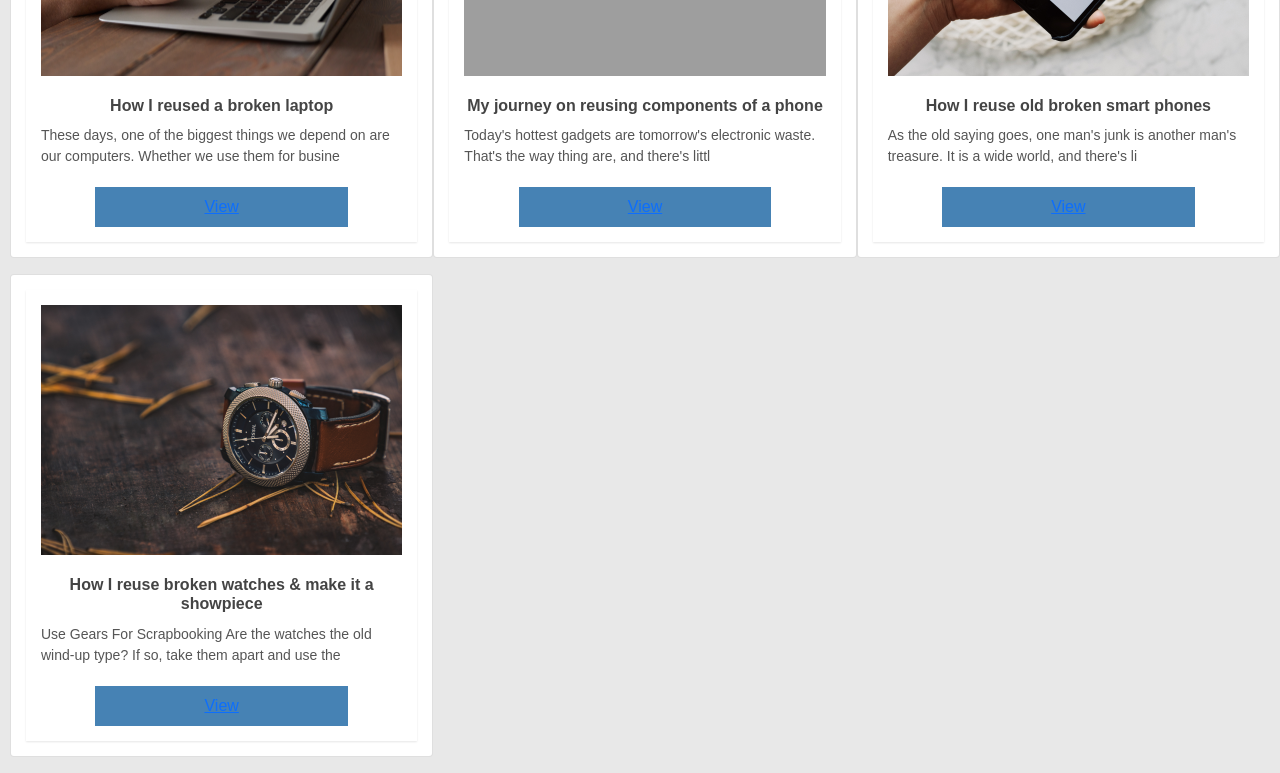
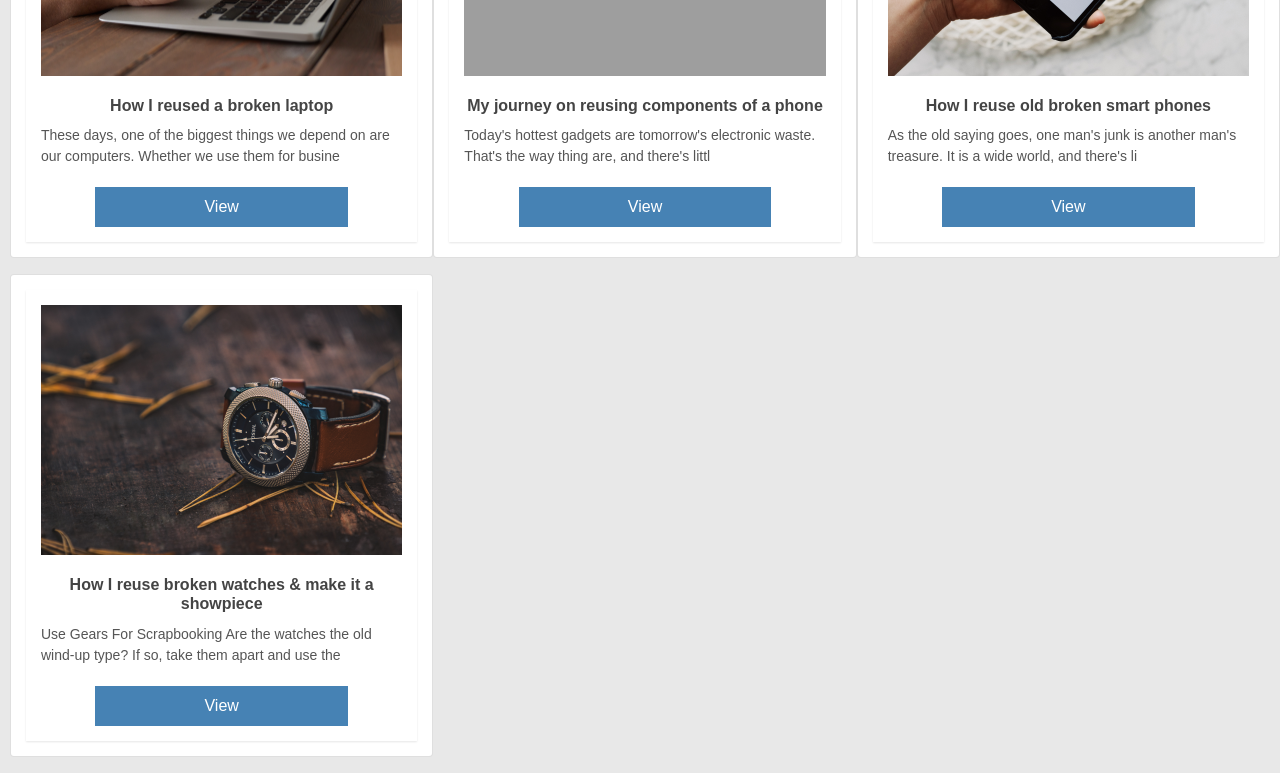
Before and after one commit to Husain-Jinia/Django-Ewaah, a Django app: page /blogs in a window 1280 px wide. Shown: the part 285-1058 px from the top of the page. Run offline with Django 3.2, Linux system fonts and the light colour scheme; data comes from the database, SQL or seed files in the repository; both versions use the stored data as it was after the commit; grey boxes are pictures that could not be loaded.

Commit message:
minor changes

```diff
--- a/Ewaah/blog/templates/blog/blogpage.html
+++ b/Ewaah/blog/templates/blog/blogpage.html
@@ -13,7 +13,7 @@
               <p>{{blog.cardDescription}}</p>
             </div>
             <div class="btn-wrapper">
-              <button class="view-btn" data-src="https://source.unsplash.com/collection/190727/900x600" ><a href="{% url 'ViewBlog' blog.id %}">View</a></button>
+              <button class="view-btn" data-src="https://source.unsplash.com/collection/190727/900x600" ><a href="{% url 'ViewBlog' blog.id %}" style="text-decoration:none; color:#fff">View</a></button>
             </div>
           </div>
         </div>
--- a/Ewaah/users/apps.py
+++ b/Ewaah/users/apps.py
@@ -3,3 +3,6 @@ from django.apps import AppConfig
 
 class UsersConfig(AppConfig):
     name = 'users'
+
+    def ready(self):
+        import users.signals
```
Also changed, not shown: Ewaah/db.sqlite3, Ewaah/product/apps.py (line endings or trailing spaces).
